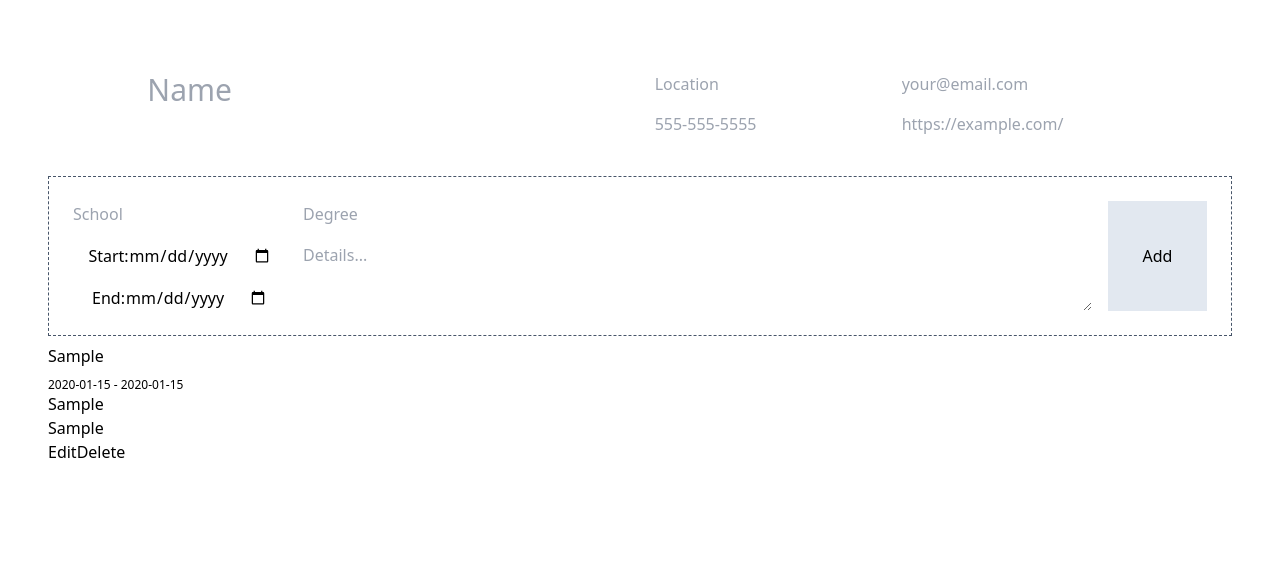
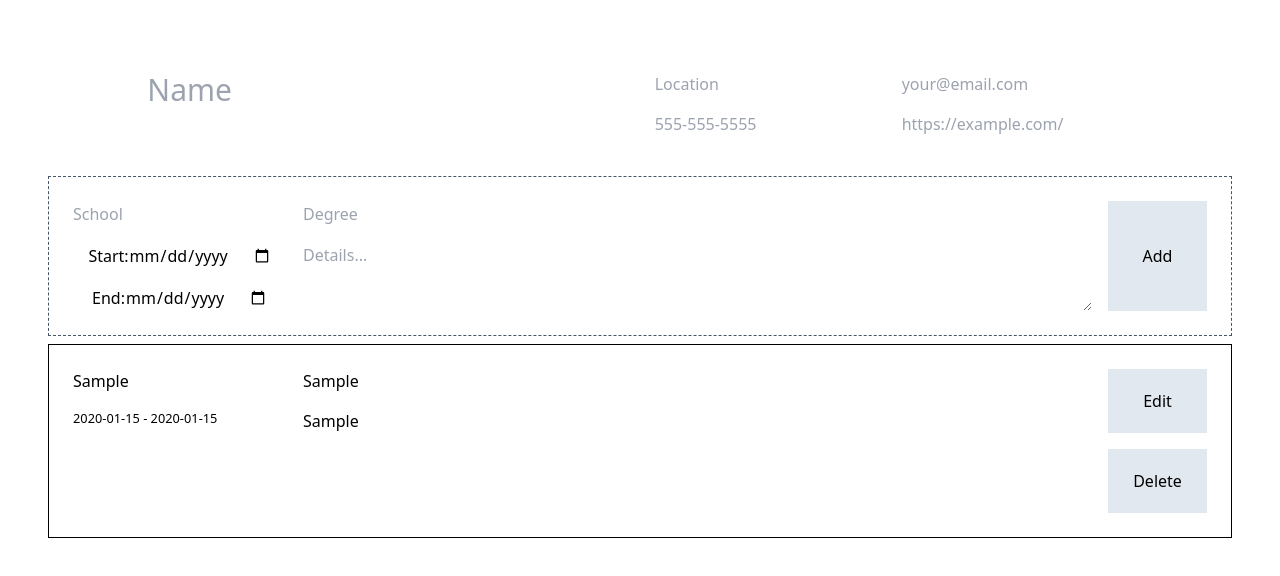
Before and after one commit to crespire/js-cv-builder, a React (Create React App) app: page / in a window 1280 px wide. Both pictures are taken after typing "Sample", "2020-01-15", "2020-01-15", "Sample", "Sample" into the empty fields and a click on the button "Add". Shown: the top 576 px of the page. Built offline with nearby package versions, Linux system fonts and the light colour scheme.

Commit message:
Finish ListItem component styles

```diff
--- a/src/components/ListItem.js
+++ b/src/components/ListItem.js
@@ -5,13 +5,13 @@
     const { itemID, toggleEdit, deleteItem, place, date_end, date_start, title, description }= this.props;
 
     return (
-      <div>
-        <h3>{place}</h3>
-        <sub>{date_start} - {date_end}</sub>
-        <h6>{title}</h6>
-        <p>{description}</p>
-        <button onClick={() => { toggleEdit(itemID)} }>Edit</button>
-        <button onClick={() => { deleteItem(itemID)} }>Delete</button>
+      <div className="container grid grid-cols-10 grid-rows-4 gap-4 border-solid border-black border p-6">
+        <h3 className="col-start-1 row-start-1 col-span-2 row-span-1">{place}</h3>
+        <small className="col-start-1 row-start-2 col-span-2 row-span-1">{date_start} - {date_end}</small>
+        <h6 className="col-start-3 row-start-1 col-span-7 row-span-1">{title}</h6>
+        <div className="col-start-3 row-start-2 col-span-7 row-span-3">{description}</div>
+        <button className="bg-slate-200 col-start-10 row-start-1 col-span-1 row-span-2" onClick={() => { toggleEdit(itemID)} }>Edit</button>
+        <button className="bg-slate-200 col-start-10 row-start-3 col-span-1 row-span-2" onClick={() => { deleteItem(itemID)} }>Delete</button>
       </div>
     );
   }
```
